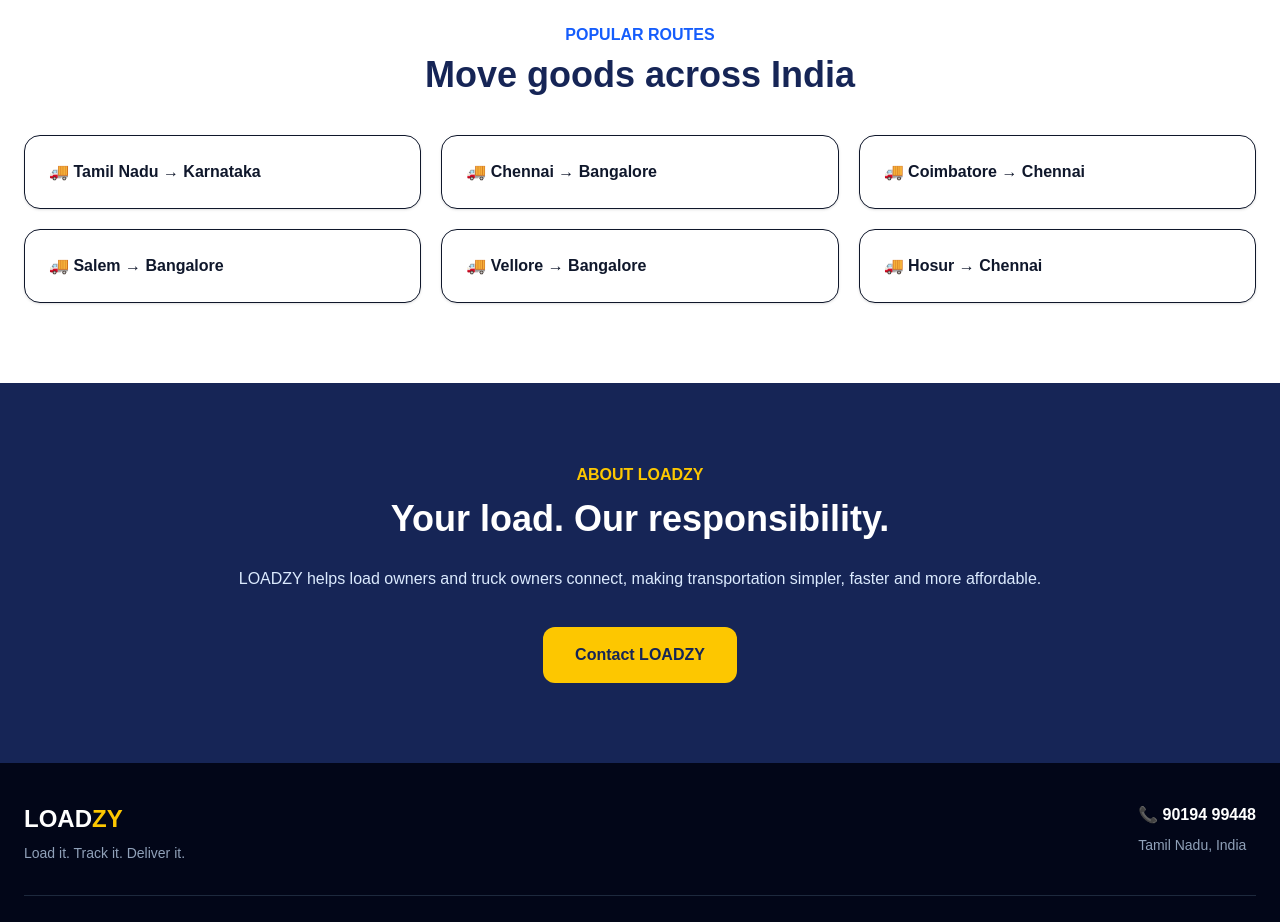
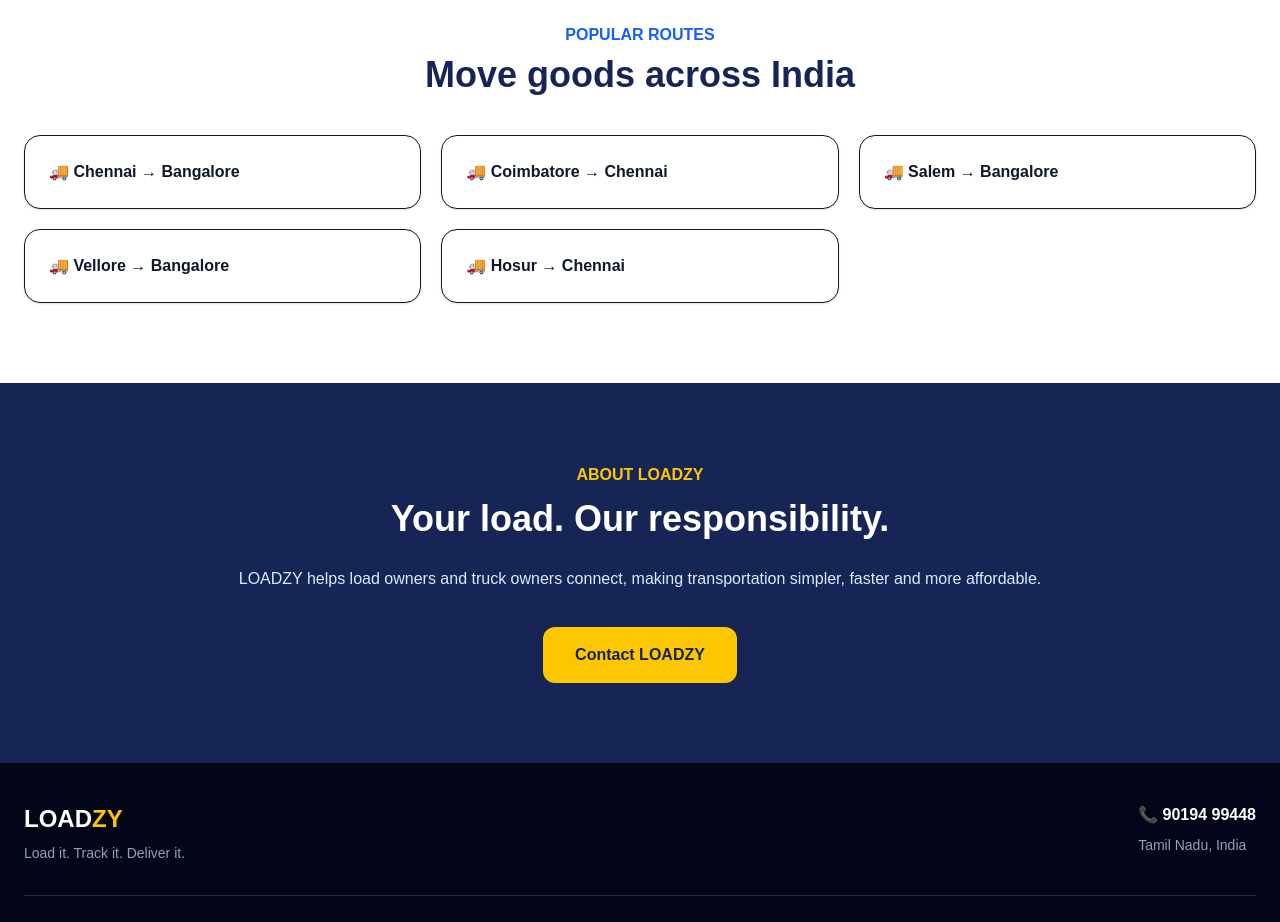
Before and after one commit to haleemablog-del/loadzy, a Next.js app: page / in a window 1280 px wide. Shown: the part 3100-4022 px from the top of the page. Built offline with nearby package versions, Linux system fonts and the light colour scheme; no server answers.

Commit message:
Make homepage routes clickable

```diff
--- a/app/page.tsx
+++ b/app/page.tsx
@@ -656,22 +656,36 @@
 
           <div className="mt-10 grid gap-5 md:grid-cols-3">
 
-            {[
-              "Tamil Nadu → Karnataka",
-              "Chennai → Bangalore",
-              "Coimbatore → Chennai",
-              "Salem → Bangalore",
-              "Vellore → Bangalore",
-              "Hosur → Chennai",
-            ].map((route) => (
-              <div
-                key={route}
-                className="rounded-2xl border bg-white p-6 font-bold shadow-sm"
-              >
-                🚚 {route}
-              </div>
-            ))}
-
+                   {[
+          {
+            name: "Chennai → Bangalore",
+            href: "/routes/chennai/bangalore",
+          },
+          {
+            name: "Coimbatore → Chennai",
+            href: "/routes/coimbatore/chennai",
+          },
+          {
+            name: "Salem → Bangalore",
+            href: "/routes/salem/bangalore",
+          },
+          {
+            name: "Vellore → Bangalore",
+            href: "/routes/vellore/bangalore",
+          },
+          {
+            name: "Hosur → Chennai",
+            href: "/routes/hosur/chennai",
+          },
+        ].map((route) => (
+          <a
+            key={route.href}
+            href={route.href}
+            className="rounded-2xl border bg-white p-6 font-bold shadow-sm transition hover:-translate-y-1 hover:shadow-md hover:border-[#08c9bd]"
+          >
+            🚚 {route.name}
+          </a>
+        ))}
           </div>
 
         </div>
```
